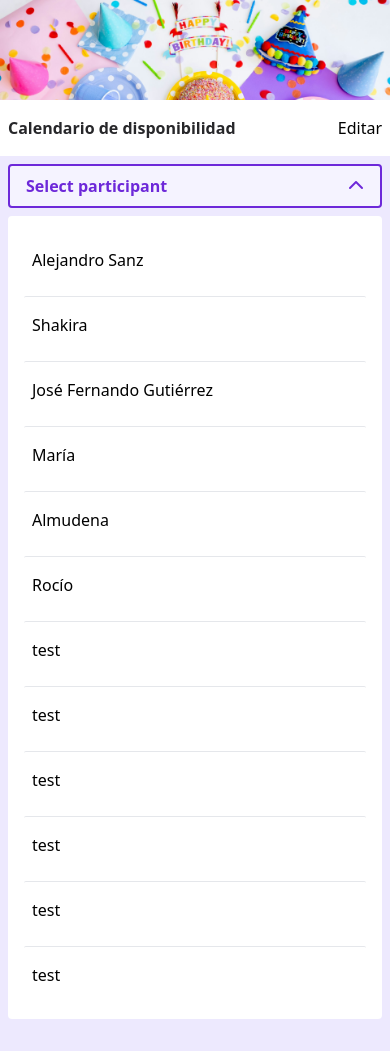
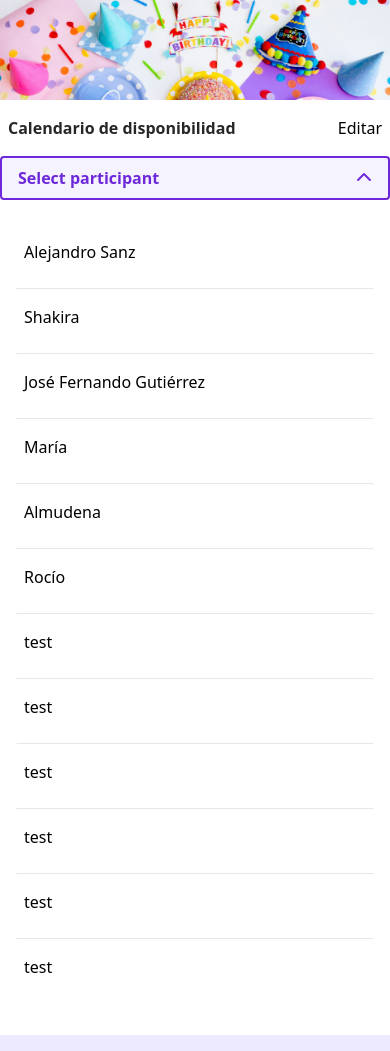
Before and after one commit to MMadlos/cronos-app, a React (Vite) app: page / in a window 390 px wide. Built offline with nearby package versions, Linux system fonts and the light colour scheme.

Commit message:
Add ScreenXS component

```diff
--- a/src/App.jsx
+++ b/src/App.jsx
@@ -90,7 +90,7 @@ function App() {
 				)}
 
 				{stage === calendarProcess.table && (
-					<section className="container mx-auto flex h-full flex-col gap-2 sm:w-[80vw] sm:p-0">
+					<section className="container mx-auto flex h-full flex-col gap-2 sm:w-[80vw] ">
 						<ParticipantsContext.Provider
 							value={{ participants, setParticipants }}
 						>
--- /dev/null
+++ b/src/components/Table/ScreenXS.jsx
@@ -0,0 +1,17 @@
+import TableXS from "./TableXS"
+
+export default function ScreenXS({ confirmed, onClickConfirm, children }) {
+	return (
+		<div className="w-full sm:hidden ">
+			<div className="flex flex-row justify-between gap-2 px-2 py-4">
+				<h2 className="text-md font-semibold text-zinc-800 sm:text-lg">
+					Calendario de disponibilidad
+				</h2>
+				<button>Editar</button>
+			</div>
+			<TableXS confirmed={confirmed} onClickConfirm={onClickConfirm} />
+
+			<div className="bg-violet-100  p-2 sm:hidden">{children}</div>
+		</div>
+	)
+}
--- a/src/components/Table/Table.jsx
+++ b/src/components/Table/Table.jsx
@@ -3,8 +3,7 @@ import { useState } from "react"
 import TableHead from "./TableHead"
 import TableBody from "./TableBody"
 import TableXS from "./TableXS"
-
-import { mockConfirmedData } from "../../mockData"
+import ScreenXS from "./ScreenXS"
 
 export default function Table() {
 	const [confirmed, setConfirmed] = useState([])
@@ -49,19 +48,10 @@ export default function Table() {
 				</div>
 			</div>
 			<div className="w-full sm:hidden ">
-				<div className="flex flex-row justify-between gap-2 px-2 py-4">
-					<h2 className="text-md font-semibold text-zinc-800 sm:text-lg">
-						Calendario de disponibilidad
-					</h2>
-					<button>Editar</button>
-				</div>
-
-				<div className="bg-violet-100  p-2 sm:hidden">
-					<TableXS
-						confirmed={confirmed}
-						onClickConfirm={handleConfirmation}
-					/>
-				</div>
+				<ScreenXS
+					confirmed={confirmed}
+					onClickConfirm={handleConfirmation}
+				/>
 			</div>
 		</>
 	)
```
